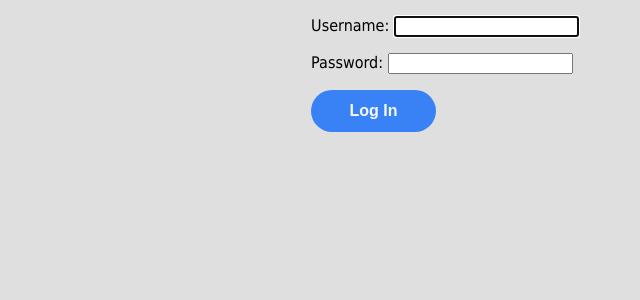
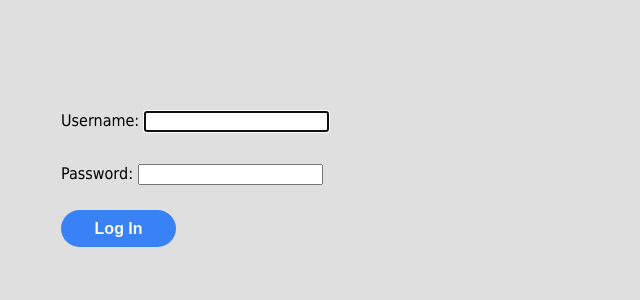
Before and after one commit to agonzalezdelavega/drums_practice_logs, a Django app: page /users/login/ in a window 1280 px wide. Shown: the part 54-354 px from the top of the page, without its empty margins (195-835 px from the left). Run offline with Django 4.2, Linux system fonts and the light colour scheme.

Commit message:
Error message displaying and styling for authentication forms

```diff
--- a/drums_learning_logs/learning_logs/static/learning_logs/style.css
+++ b/drums_learning_logs/learning_logs/static/learning_logs/style.css
@@ -188,3 +188,37 @@ nav {
     margin: 1vh 0 0 0;
     gap: 1vw;
 }
+
+.auth-form-container {
+    display: flex;
+    flex-direction: column;
+    width: 60%;
+}
+
+.login-form, .signup-form {
+    display: flex;
+    flex-direction: column;
+    align-items: left;
+    margin-top: var(--content-margin);
+    padding: 10vh 0 3vh 0;
+    width: 60%;
+}
+
+.signup-form {
+    gap: 2vh 0;
+}
+
+.signup-form .helptext, .signup-form .errorlist, .login-form .helptext, .login-form .errorlist {
+    display: none;
+}
+
+.signup-form button {
+    padding: 1.2vh 0 1.2vh 0;
+    width: 30%;
+}
+
+.login-form button {
+    margin-top: var(--content-margin);
+    padding: 1.2vh 1.5vw 1.2vh 1.5vw;
+    width: 25%;
+}
--- a/drums_learning_logs/users/templates/registration/login.html
+++ b/drums_learning_logs/users/templates/registration/login.html
@@ -2,15 +2,17 @@
 
 {% block content %}
 
-{% if form.errors %}
-    <p>Your username or password didn't match our records, please try again</p>
-{% endif %}
-
-<form action="{% url 'users:login' %}" method="post">
+<div class="auth-form-container">
+<form action="{% url 'users:login' %}" method="post" class="login-form">
     {% csrf_token %}
     {{ form.as_p }}
     <input type="hidden" name="next" value="{% url 'learning_logs:dashboard' %}">
     <button type="submit" class="basic-button">Log In</button>
 </form>
 
+
+{% if form.errors %}
+    <p><strong>Your username or password didn't match our records, please try again</strong></p>
+{% endif %}
+</div>
 {% endblock content %}
```
Also changed, not shown: drums_learning_logs/users/templates/registration/signup.html (+15 -2 lines), drums_learning_logs/users/views.py (+6 -1 lines).
